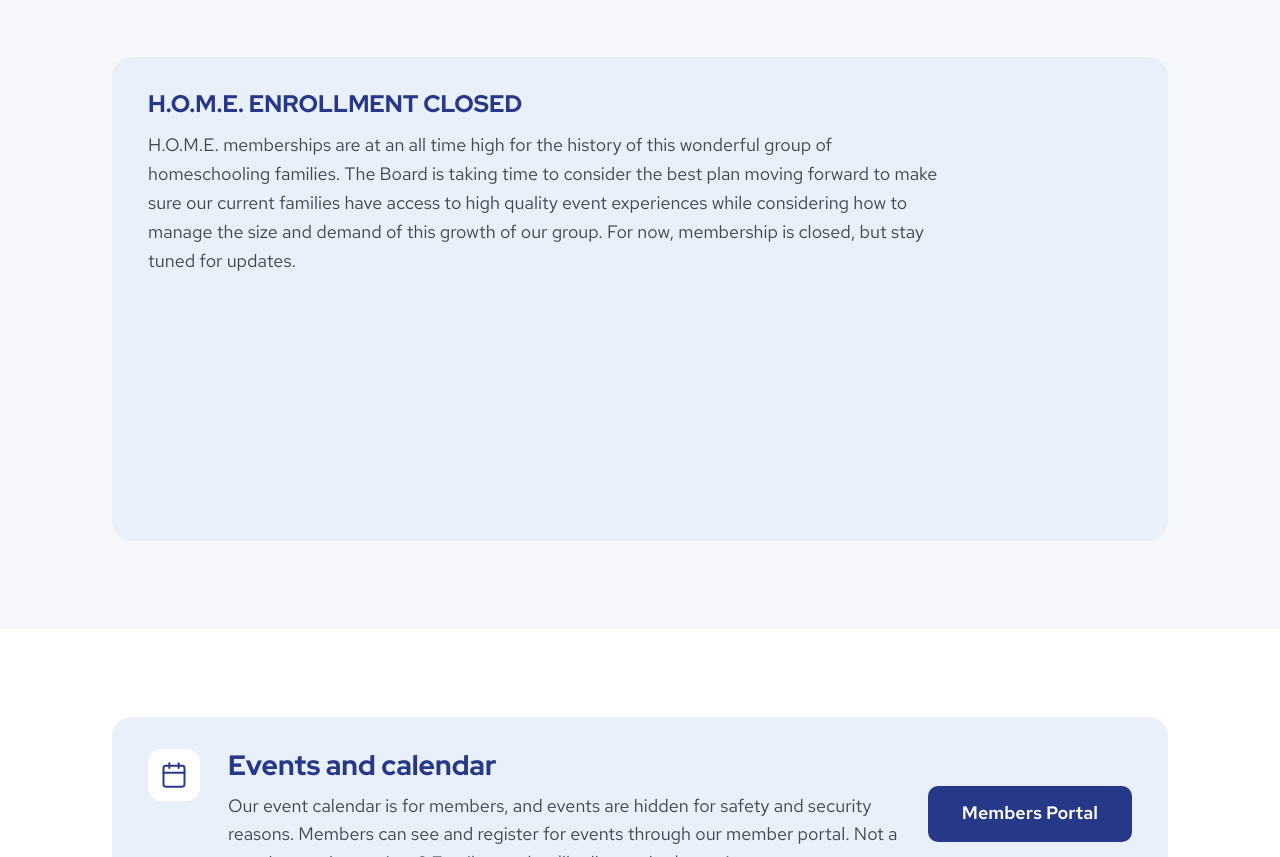
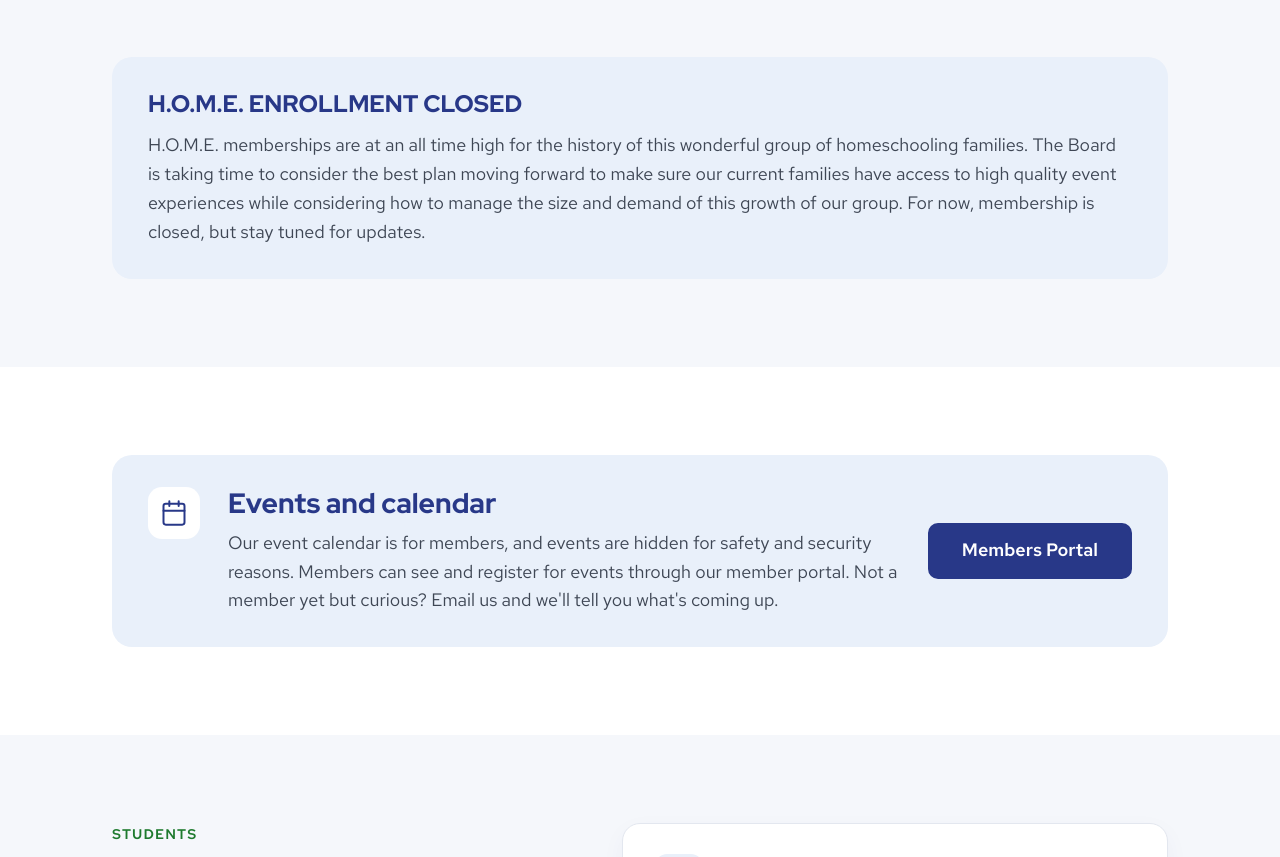
Before and after one commit to home-wa/home-wa, an Astro site: page / in a window 1280 px wide. Shown: the part 2486-3343 px from the top of the page. Built offline with nearby package versions, Linux system fonts and the light colour scheme; Astro itself is replaced by a stand-in of ours.

Commit message:
Let the closed enrollment card hug its text.
The Join Us row's 420px flex basis was becoming the card's height. The closed notice now sizes to the heading and paragraph, with the same padding as the events card.

Co-authored-by: Dustin Graves <dustin.graves@getcenter.com>

```diff
--- a/src/styles/global.css
+++ b/src/styles/global.css
@@ -114,8 +114,10 @@ a.optional-link.is-pending:hover,a.optional-link:not([href]):hover{color:var(--i
 .benefit-icon{width:40px;height:40px;border-radius:12px;background:var(--sky);color:var(--blue);display:flex;align-items:center;justify-content:center}
 .benefit-icon svg{width:22px;height:22px}
 .benefit .prose{font-size:16.5px}
-.join-panel:has([data-join-closed]:not([hidden])){flex-direction:column;align-items:flex-start}
-.join-closed{display:flex;flex-direction:column;gap:12px;max-width:68ch}
+/* Closed notice only. The open Join Us row keeps its own flex basis below. */
+.join-panel:has([data-join-closed]:not([hidden])){flex-direction:column;align-items:stretch}
+.join-panel:has([data-join-closed]:not([hidden])) .join-closed{flex:none;width:100%;max-width:none}
+.join-closed{display:flex;flex-direction:column;gap:12px}
 .join-panel{background:var(--sky);border-radius:20px;padding:22px;display:flex;flex-direction:column;align-items:flex-start;gap:18px}
 .join-copy{display:flex;flex-direction:column;gap:12px}
 .join-panel .btn{width:100%}
```
